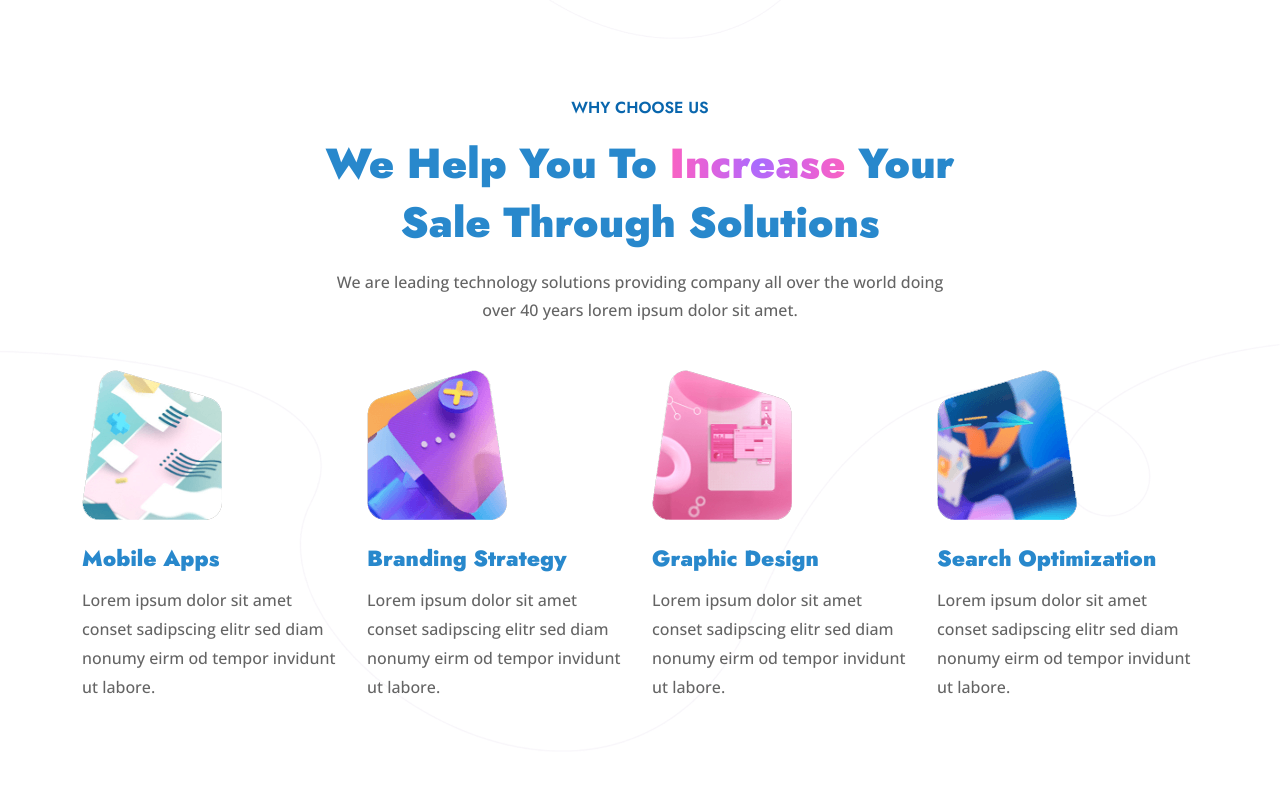
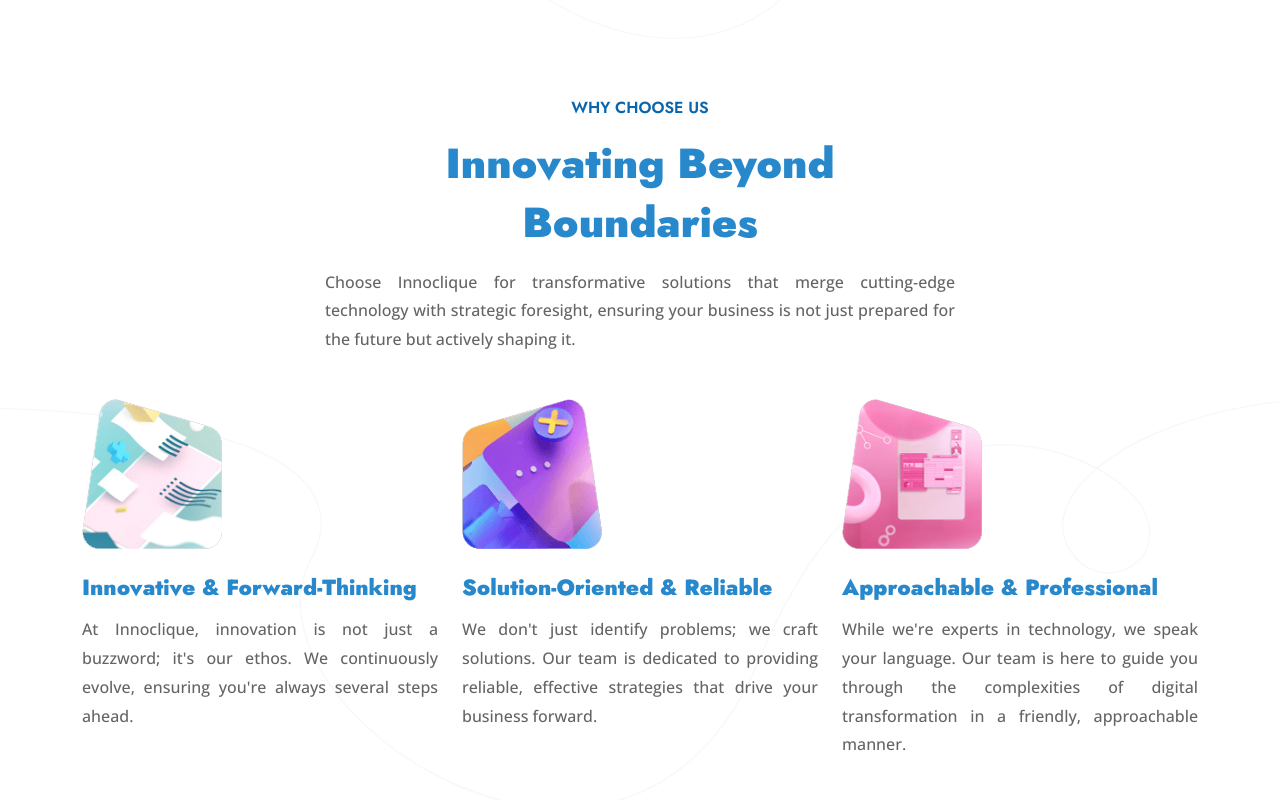
Before and after one commit to AnilMekala666/InnocliqueReact, a Next.js app: page /about-2 in a window 1280 px wide. Shown: the part 1100-1900 px from the top of the page. Built offline with nearby package versions, Linux system fonts and the light colour scheme.

Commit message:
landingpage

```diff
--- a/components/Common/WhyChooseUs.js
+++ b/components/Common/WhyChooseUs.js
@@ -9,16 +9,18 @@
           <div className="section-title">
             <span>WHY CHOOSE US</span>
             <h2>
-              We Help You To <b>Increase</b> Your Sale Through Solutions
+              {/* We Help You To <b>Increase</b> Your Sale Through Solutions */}
+              Innovating Beyond Boundaries
             </h2>
             <p>
-              We are leading technology solutions providing company all over the
-              world doing over 40 years lorem ipsum dolor sit amet.
+              {/* We are leading technology solutions providing company all over the
+              world doing over 40 years lorem ipsum dolor sit amet. */}
+              Choose Innoclique for transformative solutions that merge cutting-edge technology with strategic foresight, ensuring your business is not just prepared for the future but actively shaping it.
             </p>
           </div>
 
           <div className="row justify-content-center">
-            <div className="col-lg-3 col-sm-6">
+            <div className="col-lg-4 col-sm-6">
               <div
                 className="single-choose-card"
                 data-aos="fade-up"
@@ -36,18 +38,20 @@
                 <div className="choose-content">
                   <h3>
                     <Link href="/services/service-details">
-                      <a>Mobile Apps</a>
+                      {/* <a>Mobile Apps</a> */}
+                      <a>Innovative & Forward-Thinking</a>
                     </Link>
                   </h3>
                   <p>
-                    Lorem ipsum dolor sit amet conset sadipscing elitr sed diam
-                    nonumy eirm od tempor invidunt ut labore.
+                    {/* Lorem ipsum dolor sit amet conset sadipscing elitr sed diam
+                    nonumy eirm od tempor invidunt ut labore. */}
+                    At Innoclique, innovation is not just a buzzword; it's our ethos. We continuously evolve, ensuring you're always several steps ahead.
                   </p>
                 </div>
               </div>
             </div>
 
-            <div className="col-lg-3 col-sm-6">
+            <div className="col-lg-4 col-sm-6">
               <div
                 className="single-choose-card"
                 data-aos="fade-up"
@@ -65,18 +69,18 @@
                 <div className="choose-content">
                   <h3>
                     <Link href="/services/service-details">
-                      <a>Branding Strategy</a>
+                      {/* <a>Branding Strategy</a> */}
+                      <a>Solution-Oriented & Reliable</a>
                     </Link>
                   </h3>
                   <p>
-                    Lorem ipsum dolor sit amet conset sadipscing elitr sed diam
-                    nonumy eirm od tempor invidunt ut labore.
+                  We don't just identify problems; we craft solutions. Our team is dedicated to providing reliable, effective strategies that drive your business forward.
                   </p>
                 </div>
               </div>
             </div>
 
-            <div className="col-lg-3 col-sm-6">
+            <div className="col-lg-4 col-sm-6">
               <div
                 className="single-choose-card"
                 data-aos="fade-up"
@@ -94,18 +98,18 @@
                 <div className="choose-content">
                   <h3>
                     <Link href="/services/service-details">
-                      <a>Graphic Design</a>
+                      {/* <a>Graphic Design</a> */}
+                      <a>Approachable & Professional</a>
                     </Link>
                   </h3>
                   <p>
-                    Lorem ipsum dolor sit amet conset sadipscing elitr sed diam
-                    nonumy eirm od tempor invidunt ut labore.
+                  While we're experts in technology, we speak your language. Our team is here to guide you through the complexities of digital transformation in a friendly, approachable manner.
                   </p>
                 </div>
               </div>
             </div>
 
-            <div className="col-lg-3 col-sm-6">
+            {/* <div className="col-lg-3 col-sm-6">
               <div
                 className="single-choose-card"
                 data-aos="fade-up"
@@ -132,7 +136,7 @@
                   </p>
                 </div>
               </div>
-            </div>
+            </div> */}
           </div>
         </div>
 
--- a/components/Layout/Footer.js
+++ b/components/Layout/Footer.js
@@ -179,7 +179,9 @@
           <div className="container">
             <div className="copyright-area-content">
               <p>
-                &copy; Stax is Proudly Owned by {' '}
+                {/* &copy; Stax is Proudly Owned by {' '} */}
+                Innoclique: Your partner in technological evolution. Together, let's redefine the boundaries of what's possible.
+
                 <a
                   href="https://envytheme.com/"
                   target="_blank"
--- a/components/Pricing/PricingTable.js
+++ b/components/Pricing/PricingTable.js
@@ -9,7 +9,7 @@
           <div className="section-title">
             <span>PRICING</span>
             <h2>
-              Our <b>Pricing</b> For All Type Of Technology Services
+              Our <b>Pricing</b> For All Type Of Technology Services 11
             </h2>
             <p>
               We are leading technology solutions providing company all over the
--- a/pages/index.js
+++ b/pages/index.js
@@ -36,7 +36,7 @@
       <Testimonials />
 
       <div className="m-2 bor-radius-15">
-        <PricingTable className="rounded-4" />
+        {/* <PricingTable className="rounded-4" /> */}
       </div>
 
       <Article />
```
Also changed, not shown: components/HomePageDemo1/WhoWeAre.js (+7 -4 lines), styles/globals.css.
